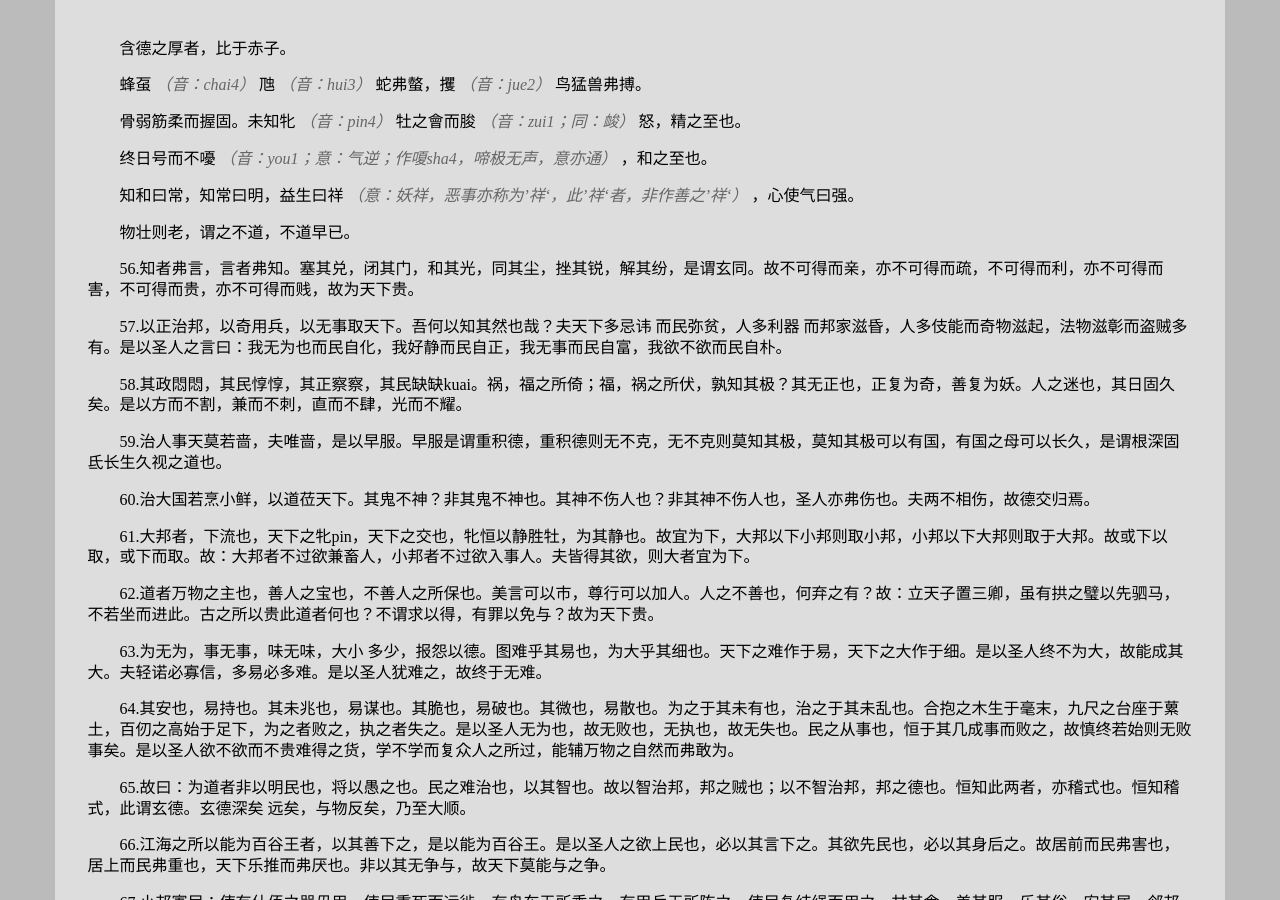
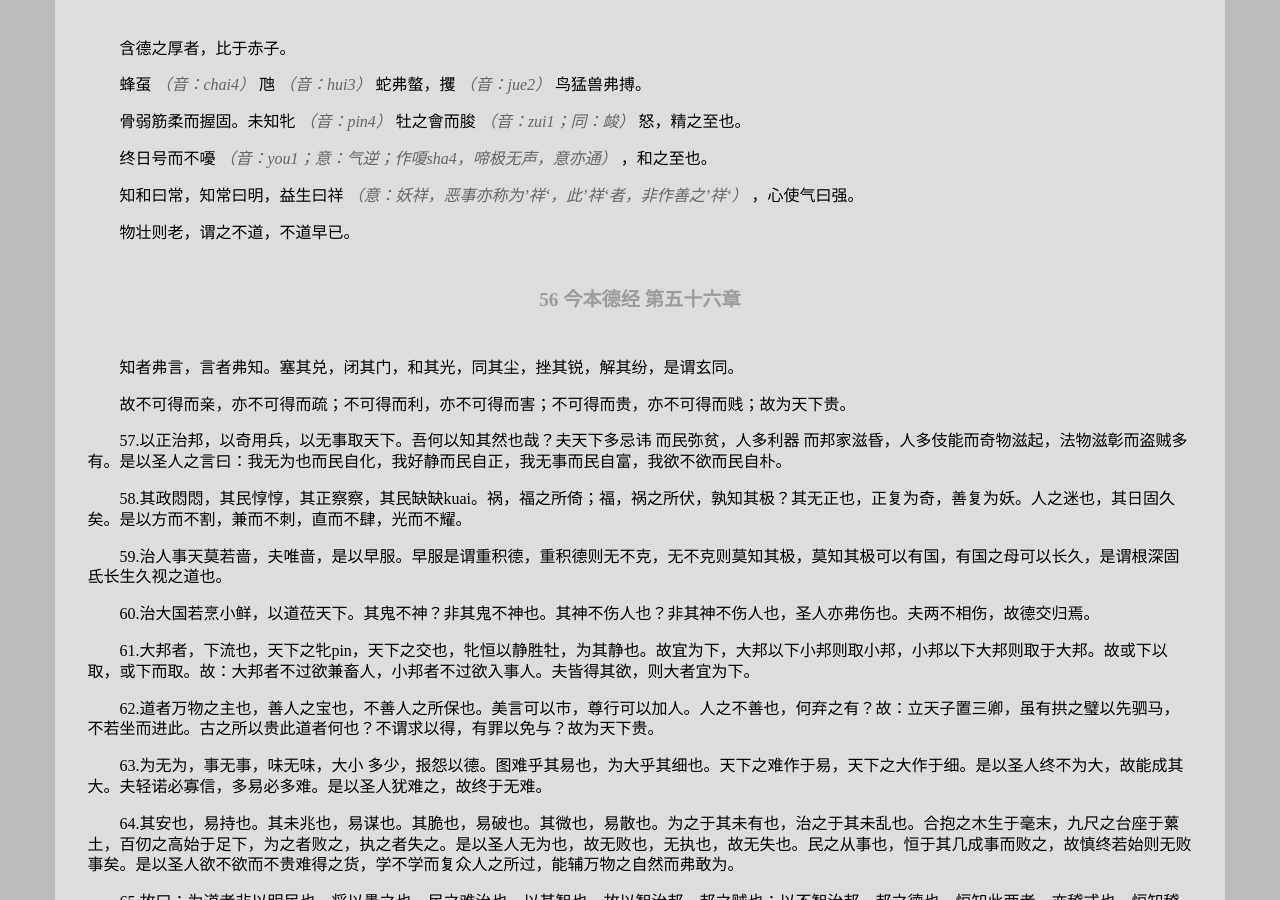
Before and after one commit to leiqin/leiqin.github.io, a Jekyll site: the page built from shoucang/daodejing.markdown, in a window 1280 px wide and 900 px high, scrolled down 4585 px. Built offline with Jekyll 4.4.1, drawn with Linux system fonts in a browser that asks for light colours; nearby versions of some CDN libraries.

Commit message:
道德经 德经 56

```diff
--- a/shoucang/daodejing.markdown
+++ b/shoucang/daodejing.markdown
@@ -187,9 +187,13 @@ title: 道德经
 
 物壮则老，谓之不道，不道早已。
 
+###### 56 今本德经 第五十六章
+
+知者弗言，言者弗知。塞其兑，闭其门，和其光，同其尘，挫其锐，解其纷，是谓玄同。
+
+故不可得而亲，亦不可得而疏；不可得而利，亦不可得而害；不可得而贵，亦不可得而贱；故为天下贵。
 
 
- 56.知者弗言，言者弗知。塞其兑，闭其门，和其光，同其尘，挫其锐，解其纷，是谓玄同。故不可得而亲，亦不可得而疏，不可得而利，亦不可得而害，不可得而贵，亦不可得而贱，故为天下贵。
 
 57.以正治邦，以奇用兵，以无事取天下。吾何以知其然也哉？夫天下多忌讳 而民弥贫，人多利器 而邦家滋昏，人多伎能而奇物滋起，法物滋彰而盗贼多有。是以圣人之言曰：我无为也而民自化，我好静而民自正，我无事而民自富，我欲不欲而民自朴。
 
```
